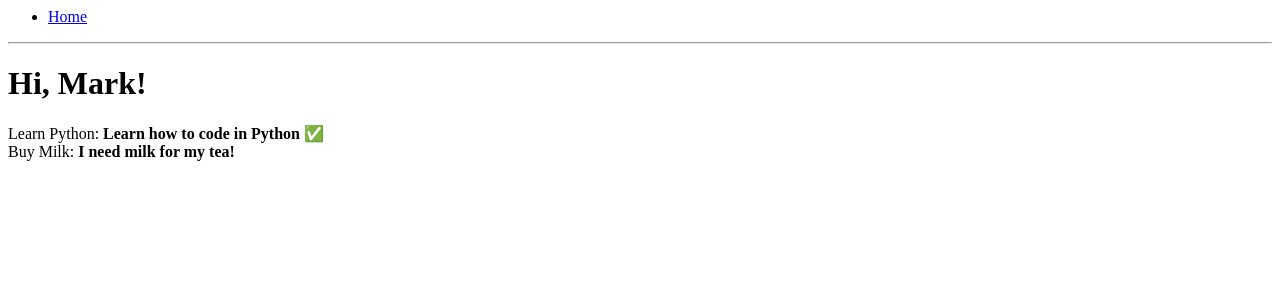
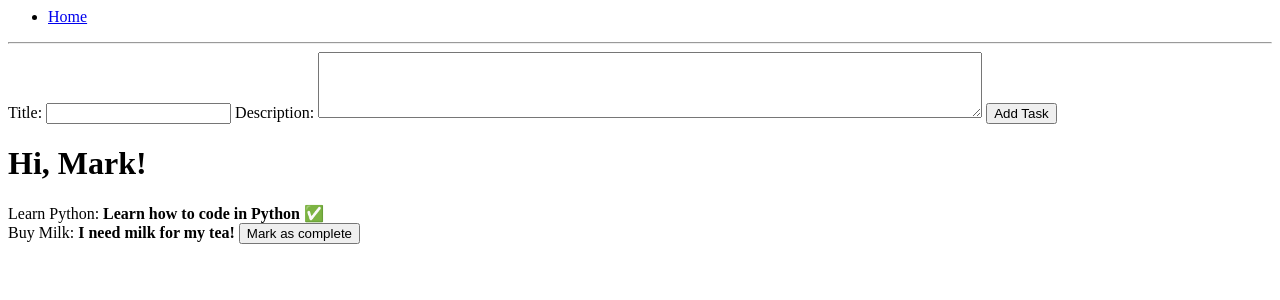
Before and after one commit to markpackham/codeclan_day3_python, a Flask app: template 01_intro_to_sqlachemy_start/app/templates/index.html in a window 1280 px wide. Shown: the top 300 px of the page. Run offline with Flask 2, Linux system fonts and the light colour scheme; the template is opened without the code that fills it: values that come from a table or form of the project are taken from there, others are empty; data comes from the database, SQL or seed files in the repository; both versions use the stored data as it was after the commit.

Commit message:
needs debugging on redirect but can submit entries

```diff
--- a/01_intro_to_sqlachemy_start/app/routes.py
+++ b/01_intro_to_sqlachemy_start/app/routes.py
@@ -1,21 +1,26 @@
-from flask import render_template
-from app import app
+from flask import render_template, request
+from app import app, db
+from app.models import User, Task
 
-@app.route('/')
+@app.route('/tasks')
 def index():
-    user = {'username': 'Sandy'}
-    tasks = [
-    {
-    'id': 1,
-    'title': u'Buy groceries',
-    'description': 'Milk, Cheese, Pizza, Fruit',
-    'done': False
-    },
-    {
-    'id': 2,
-    'title': u'Learn Python',
-    'description': 'Learn an awesome new programming language',
-    'done': True
-    }
-    ]
+    user = User.query.get(1)
+    tasks = user.tasks
     return render_template('index.html', title='Home', user=user, tasks=tasks)
+
+@app.route('/tasks', methods=['POST'])
+def create():
+  user = User.query.get(1)
+  taskTitle = request.form['title']
+  taskDesc = request.form['description']
+  newTask = Task(title=taskTitle, description=taskDesc, user=user)
+  db.session.add(newTask)
+  db.session.commit()
+  return redirect('/tasks')
+
+@app.route('/tasks/<int:task_id>', methods=['POST'])
+def update(task_id):
+    task = Task.query.get(task_id)
+    task.done = True
+    db.session.commit()
+    return redirect('/tasks')
--- a/01_intro_to_sqlachemy_start/app/templates/index.html
+++ b/01_intro_to_sqlachemy_start/app/templates/index.html
@@ -1,13 +1,26 @@
 {% extends "base.html" %}
 
 {% block content %}
+<form action="/tasks" method="POST">
+    <label for="title">Title:</label>
+    <input type="text" name="title" id="title" />
+    <label for="description">Description:</label>
+    <textarea name="description" id="description" rows="4" cols="80"></textarea>
+    <input type="submit" value="Add Task">
+  </form>
     <h1>Hi, {{ user.username }}!</h1>
     {% for task in tasks %}
     <div>
-      {{ task.title }}: <b>{{ task.description }}</b>
+        {{ task.title }}: <b>{{ task.description }}</b>
           {% if task.done %}
           <span> &#9989;</span>
+          {% else %}
+          <span>
+            <form style="display:inline" action="/tasks/{{task.id}}" method="POST">
+              <input type="submit" value="Mark as complete">
+            </form>
+          </span>
           {% endif %}
-    </div>
+      </div>
     {% endfor %}
 {% endblock %}
--- a/01_intro_to_sqlachemy_start/seeds.py
+++ b/01_intro_to_sqlachemy_start/seeds.py
@@ -4,7 +4,7 @@ from app.models import User, Task
 Task.query.delete()
 User.query.delete()
 
-user = User(username='Sandy')
+user = User(username='Mark')
 db.session.add(user)
 db.session.commit()
 
```
Also changed, not shown: 01_intro_to_sqlachemy_start/app.db.
